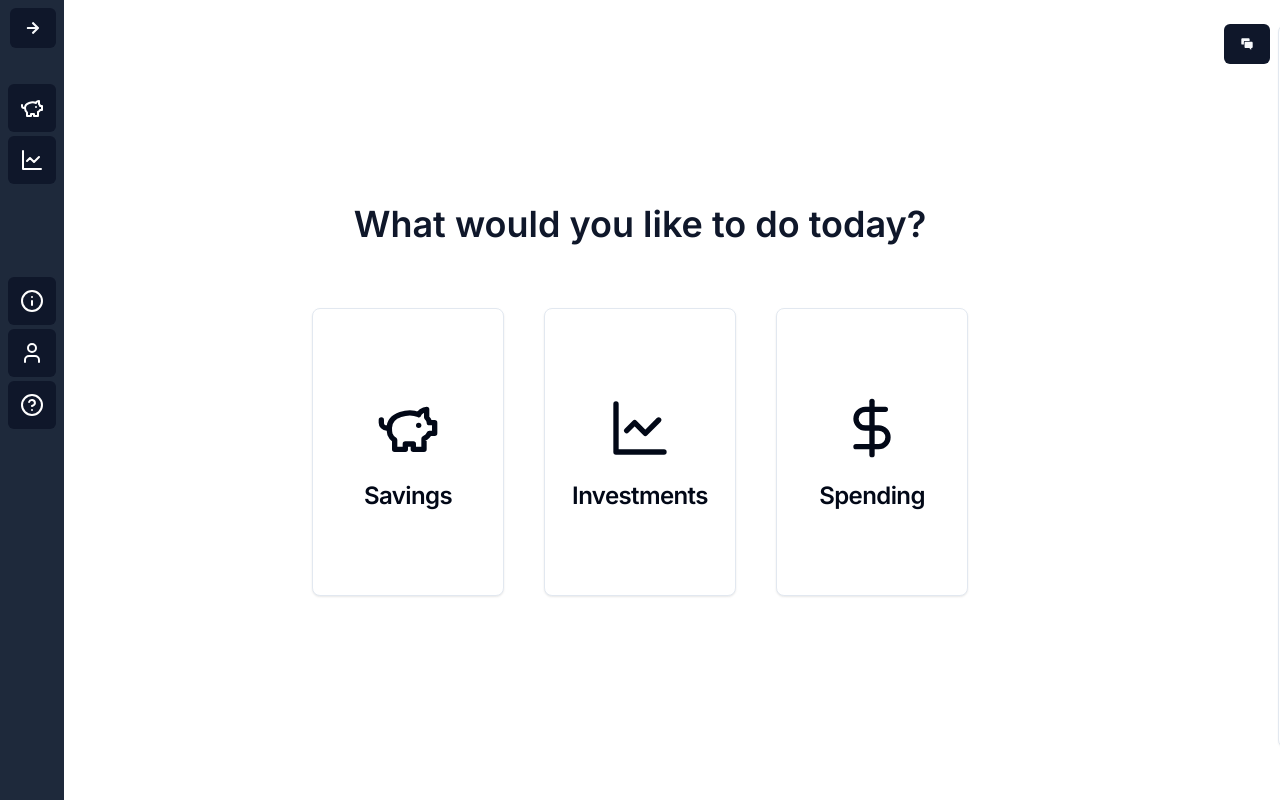
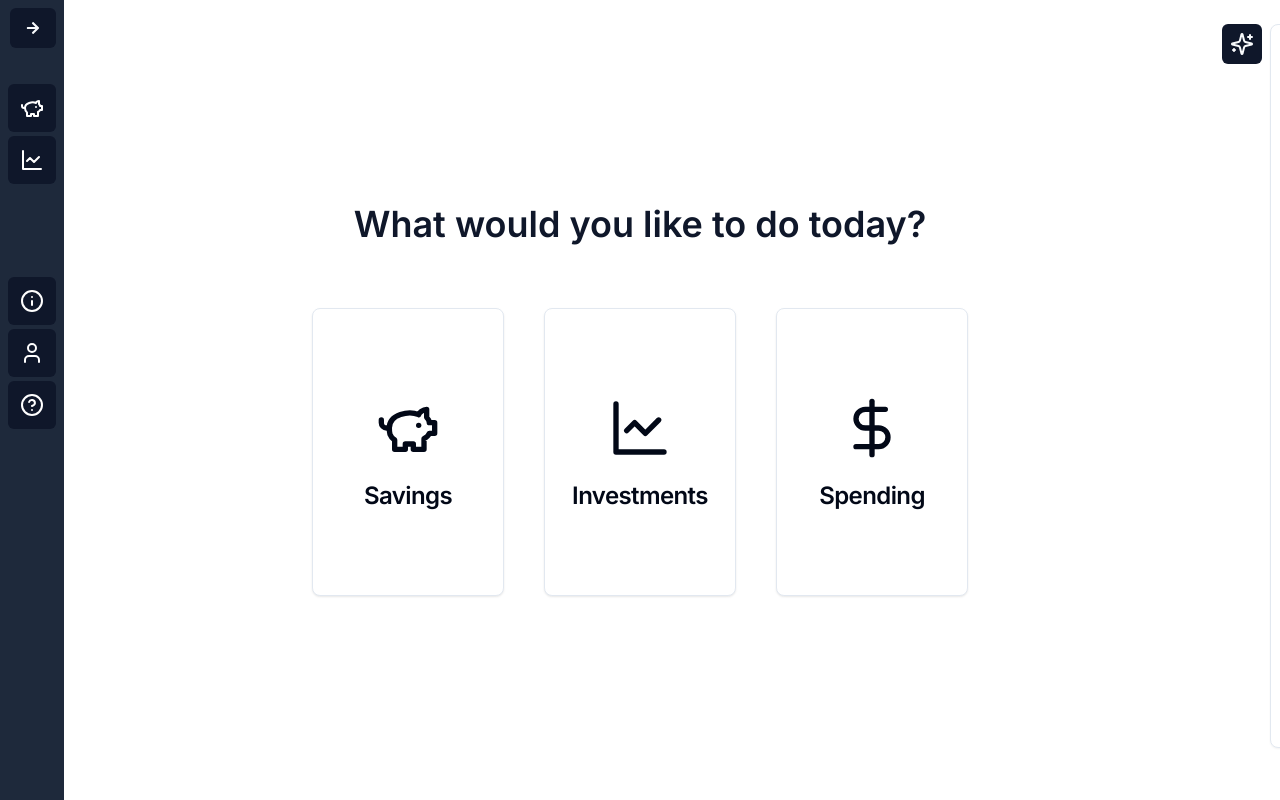
Before and after one commit to zsh-eng/hacksingapore, a Next.js app: page / in a window 1280 px wide. Built offline with nearby package versions, Linux system fonts and the light colour scheme; no server answers.

Commit message:
feat: change icon to sparkles

```diff
--- a/src/components/chatbot/Chat.tsx
+++ b/src/components/chatbot/Chat.tsx
@@ -12,9 +12,14 @@ import { Separator } from '@/components/ui/separator';
 import { Textarea } from '@/components/ui/textarea';
 import { Source, openai } from '@/lib/ai';
 import { cn } from '@/lib/utils';
-import { ArrowRight, ExternalLink, Loader2, SendHorizonal } from 'lucide-react';
+import {
+  ArrowRight,
+  ExternalLink,
+  Loader2,
+  SendHorizonal,
+  Sparkles,
+} from 'lucide-react';
 import { Fragment, useState } from 'react';
-import { IoIosChatboxes } from 'react-icons/io';
 import { Remark } from 'react-remark';
 
 type Role = 'user' | 'assistant';
@@ -334,12 +339,12 @@ ${sources.map((source) => `${source.metadata}\n${source.pageContent}`)}
 
   return (
     <div
-      className={`fixed top-4 right-4 h-9/10 flex flex-row bg-white rounded-md p-2 overflow-visible transform ${
-        isChatOpen ? 'translate-x-0' : 'translate-x-[44.5rem]'
+      className={`fixed top-4 right-4 h-9/10 flex flex-row bg-transparent rounded-md p-2 overflow-visible transform ${
+        isChatOpen ? 'translate-x-0' : 'translate-x-[44rem]'
       } transition duration-700 ease-in-out`}
     >
-      <Button className='mr-2' onClick={toggleChat}>
-        <IoIosChatboxes />
+      <Button className='mr-2' size={'icon'} onClick={toggleChat}>
+        <Sparkles className='h-6 w-6' />
       </Button>
       <Card>
         <CardHeader>
```
